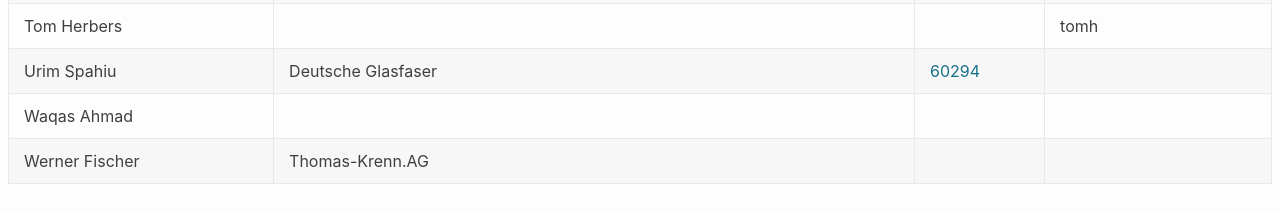
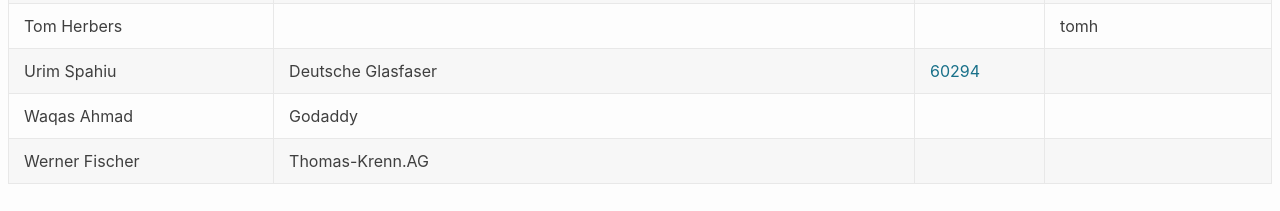
Before and after one commit to denog/pretix-attendeelist, a Jekyll site: the page built from denog16/index.markdown, in a window 1280 px wide and 900 px high, scrolled down 25172 px. Shown: the part 686-897 px from the top of the window. Built offline with Jekyll 4.4.1, drawn with Linux system fonts in a browser that asks for light colours.

Commit message:
Latest data: Fri Nov  8 13:47:58 UTC 2024

```diff
--- a/_data/attendees_denog16_online.json
+++ b/_data/attendees_denog16_online.json
@@ -121,7 +121,7 @@
   },
   {
     "name": "Waqas Ahmad",
-    "company": null,
+    "company": "Godaddy",
     "irc": null,
     "asn": null
   },
```
